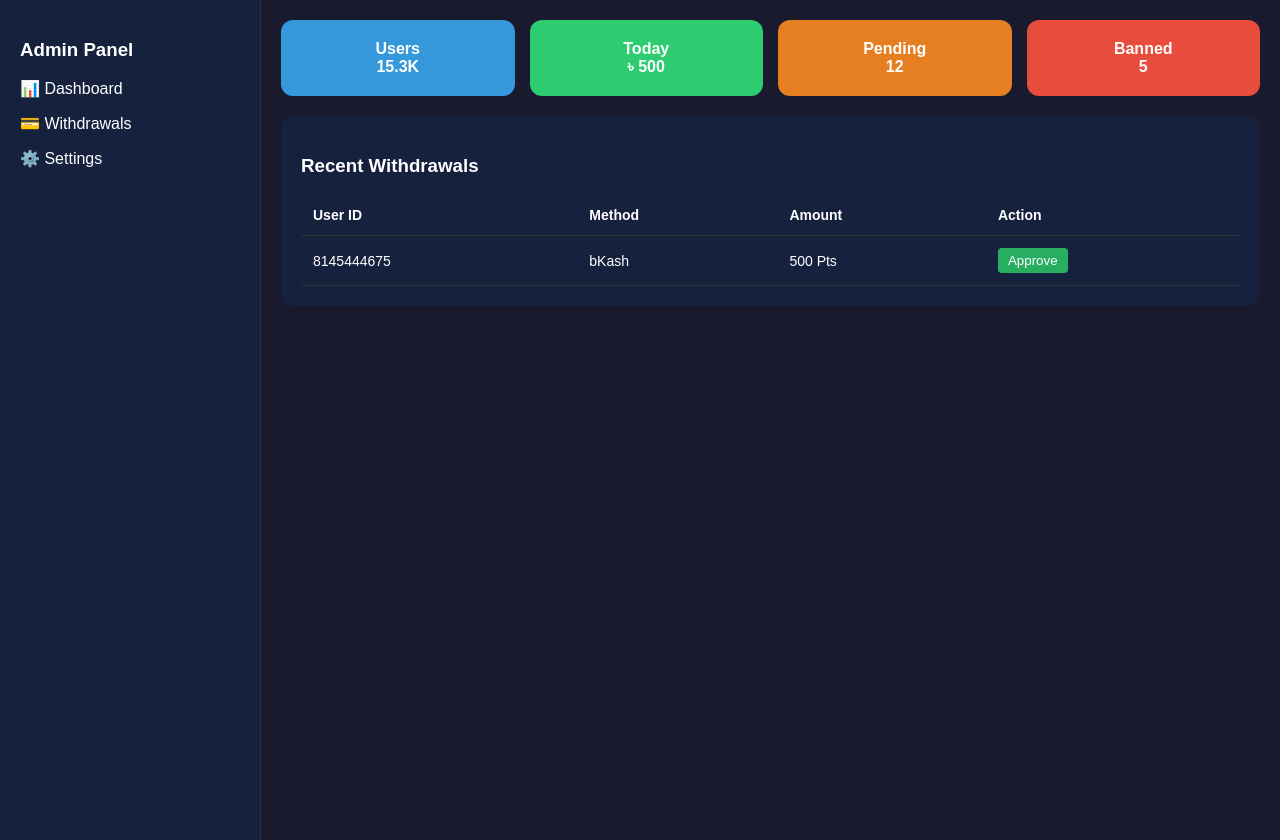
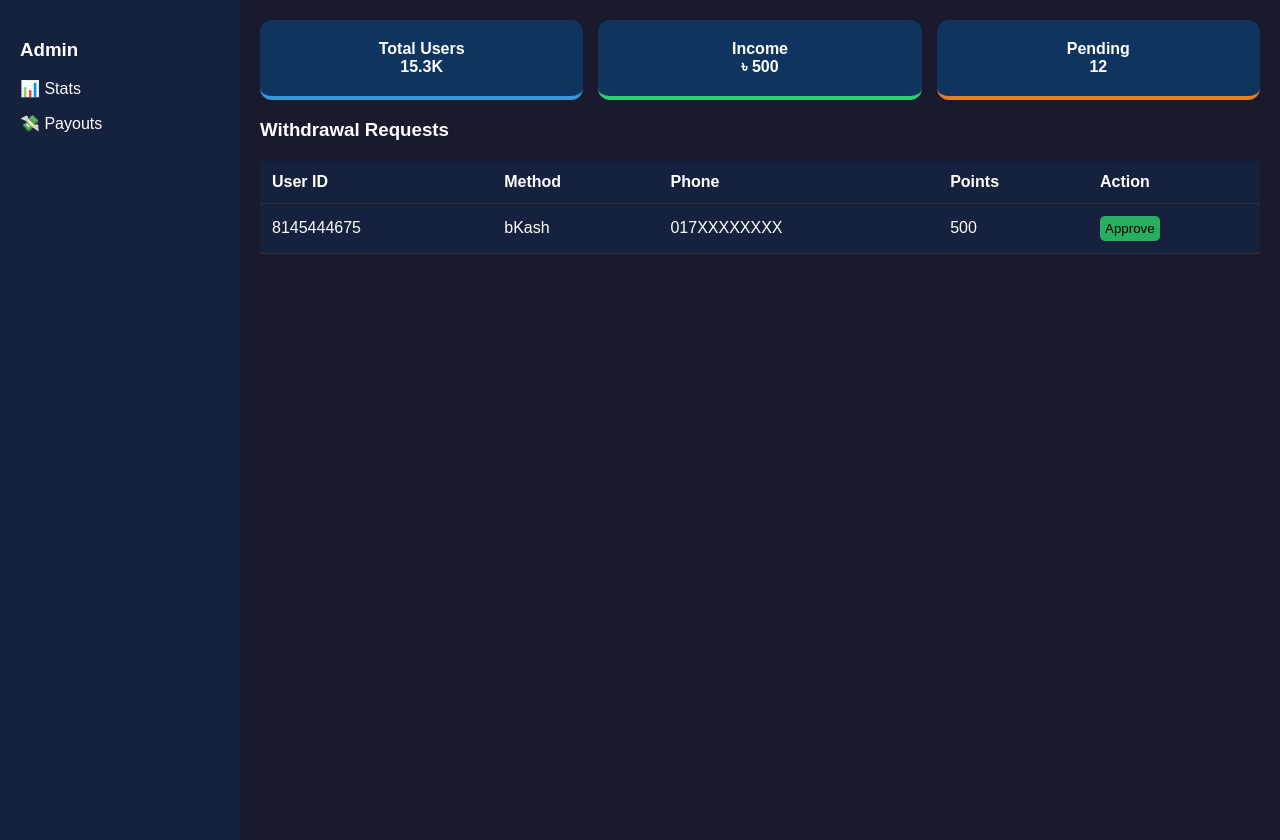
Before and after one commit to ssk079328-spec/earnquick-backend, a plain HTML site: page admin.html in a window 1280 px wide. Drawn offline with Linux system fonts and the light colour scheme.

Commit message:
Update admin.html

```diff
--- a/admin.html
+++ b/admin.html
@@ -1,40 +1,30 @@
 <!DOCTYPE html>
 <html>
 <head>
-    <title>EarnQuick Pro Admin</title>
+    <title>Admin Dashboard</title>
     <style>
         body { font-family: sans-serif; background: #1a1a2e; color: #fff; margin: 0; display: flex; }
-        .sidebar { width: 220px; background: #16213e; height: 100vh; padding: 20px; border-right: 1px solid #2d3436; }
+        .sidebar { width: 200px; background: #16213e; height: 100vh; padding: 20px; }
         .main { flex: 1; padding: 20px; }
-        .stat-grid { display: grid; grid-template-columns: repeat(4, 1fr); gap: 15px; }
-        .stat-card { padding: 20px; border-radius: 12px; text-align: center; font-weight: bold; }
-        .table-card { background: #16213e; border-radius: 12px; padding: 20px; margin-top: 20px; }
-        table { width: 100%; border-collapse: collapse; }
-        th, td { padding: 12px; text-align: left; border-bottom: 1px solid #2d3436; font-size: 14px; }
-        .btn { padding: 5px 10px; border-radius: 4px; border: none; cursor: pointer; color: white; }
+        .grid { display: grid; grid-template-columns: repeat(3, 1fr); gap: 15px; }
+        .card { padding: 20px; border-radius: 12px; text-align: center; font-weight: bold; background: #0f3460; }
+        table { width: 100%; border-collapse: collapse; margin-top: 20px; background: #16213e; }
+        th, td { padding: 12px; border-bottom: 1px solid #2d3436; text-align: left; }
     </style>
 </head>
 <body>
-    <div class="sidebar">
-        <h3>Admin Panel</h3>
-        <p>📊 Dashboard</p>
-        <p>💳 Withdrawals</p>
-        <p>⚙️ Settings</p>
-    </div>
+    <div class="sidebar"><h3>Admin</h3><p>📊 Stats</p><p>💸 Payouts</p></div>
     <div class="main">
-        <div class="stat-grid">
-            <div class="stat-card" style="background: #3498db;">Users<br>15.3K</div>
-            <div class="stat-card" style="background: #2ecc71;">Today<br>৳ 500</div>
-            <div class="stat-card" style="background: #e67e22;">Pending<br>12</div>
-            <div class="stat-card" style="background: #e74c3c;">Banned<br>5</div>
+        <div class="grid">
+            <div class="card" style="border-bottom: 4px solid #3498db;">Total Users<br>15.3K</div>
+            <div class="card" style="border-bottom: 4px solid #2ecc71;">Income<br>৳ 500</div>
+            <div class="card" style="border-bottom: 4px solid #e67e22;">Pending<br>12</div>
         </div>
-        <div class="table-card">
-            <h3>Recent Withdrawals</h3>
-            <table>
-                <tr><th>User ID</th><th>Method</th><th>Amount</th><th>Action</th></tr>
-                <tr><td>8145444675</td><td>bKash</td><td>500 Pts</td><td><button class="btn" style="background:#27ae60">Approve</button></td></tr>
-            </table>
-        </div>
+        <h3>Withdrawal Requests</h3>
+        <table>
+            <tr><th>User ID</th><th>Method</th><th>Phone</th><th>Points</th><th>Action</th></tr>
+            <tr><td>8145444675</td><td>bKash</td><td>017XXXXXXXX</td><td>500</td><td><button style="background:#27ae60; color:#white; border:none; padding:5px; border-radius:5px;">Approve</button></td></tr>
+        </table>
     </div>
 </body>
 </html>
```
